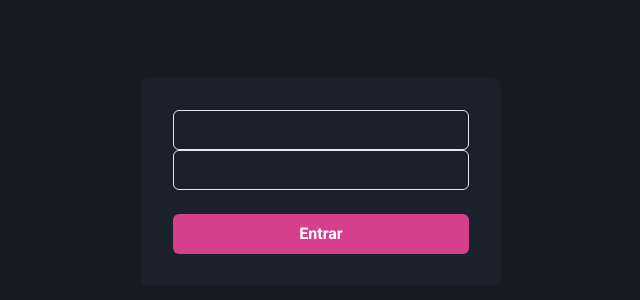
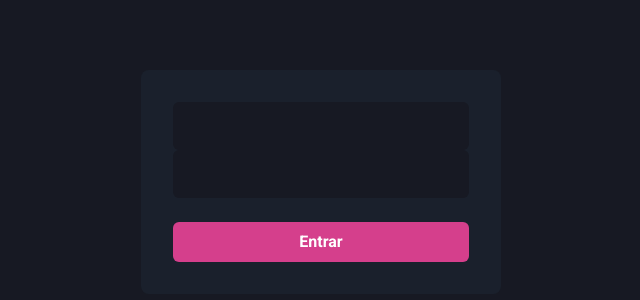
Before and after one commit to gyuu-neves/ignite_chapterIV, a Next.js app: page / in a window 1280 px wide. Shown: the part 218-518 px from the top of the page, without its empty margins (319-959 px from the left). Built offline with nearby package versions, Linux system fonts and the light colour scheme.

Commit message:
more changes

```diff
--- a/src/pages/index.tsx
+++ b/src/pages/index.tsx
@@ -17,8 +17,28 @@ export default function Home() {
         borderRadius="8"
         flexDir="column"
         >
-          <Input name="email" type="email"/>
-          <Input name="password" type="password"/>
+          <Input
+            name="email"
+            type="email"
+            focusBorderColor="pink.500"
+            bgColor="gray.900"
+            variant="filled"
+            _hover={{
+              bgColor: 'gray.900'
+            }}
+            size="lg"
+          />
+          <Input
+            name="password"
+            type="password"
+            focusBorderColor="pink.500"
+            bgColor="gray.900"
+            variant="filled"
+            _hover={{
+              bgColor: 'gray.900'
+            }}
+            size="lg"
+          />
 
           <Button type="submit" mt="6" colorScheme="pink">Entrar</Button>
       </Flex>
```
